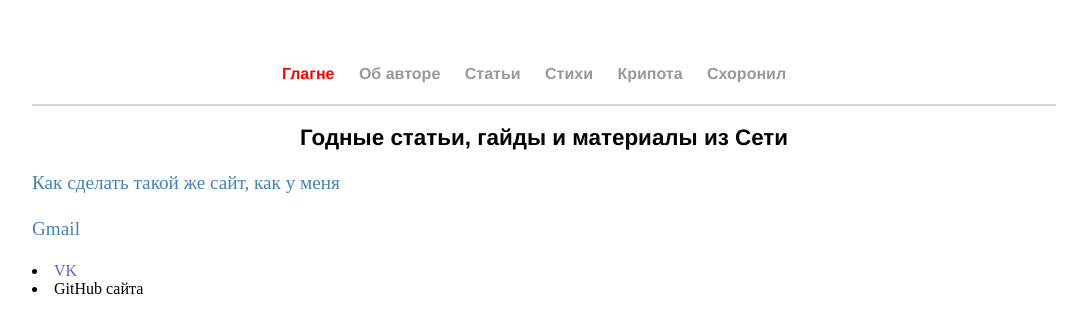
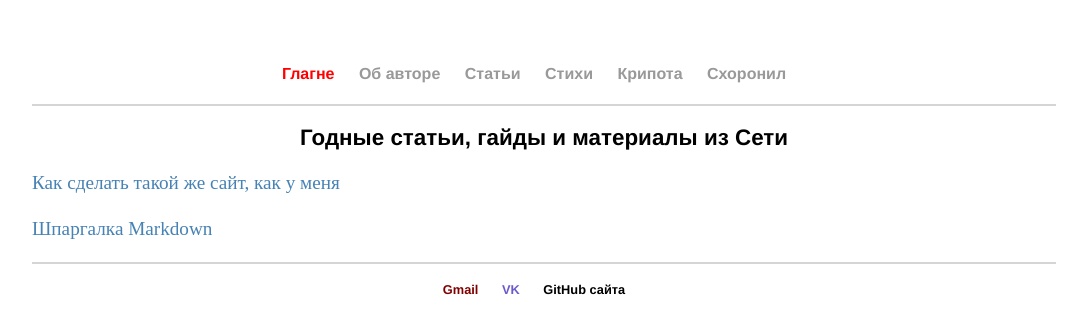
Before and after one commit to G0DMD/G0DMD.github.io, a Jekyll site: the page built from links/index.html, in a window 1280 px wide. Shown: the top 334 px of the page, without its empty margins (96-1183 px from the left). Built offline with Jekyll 4.4.1, drawn with Linux system fonts in a browser that asks for light colours.

Commit message:
Update index.html

```diff
--- a/links/index.html
+++ b/links/index.html
@@ -4,4 +4,4 @@ title: God Mode | links
 ---
 <h2>Годные статьи, гайды и материалы из Сети</h2>
 <p><a class="a4links" target="_blank" href="http://jmcglone.com/guides/github-pages/">Как сделать такой же сайт, как у меня</a></p>
-<p><a class="a4links" target="_blank" href="http://packetlife.net/media/library/16/Markdown.pdf>Шпаргалка Markdown</a></p>
+<p><a class="a4links" target="_blank" href="http://packetlife.net/media/library/16/Markdown.pdf">Шпаргалка Markdown</a></p>
```
